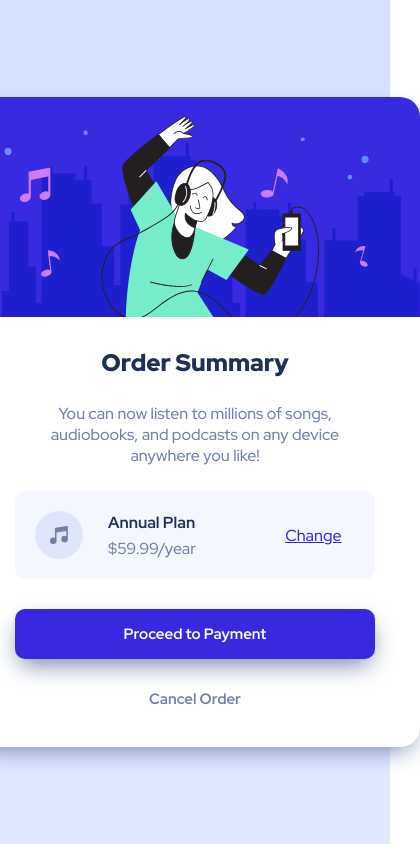
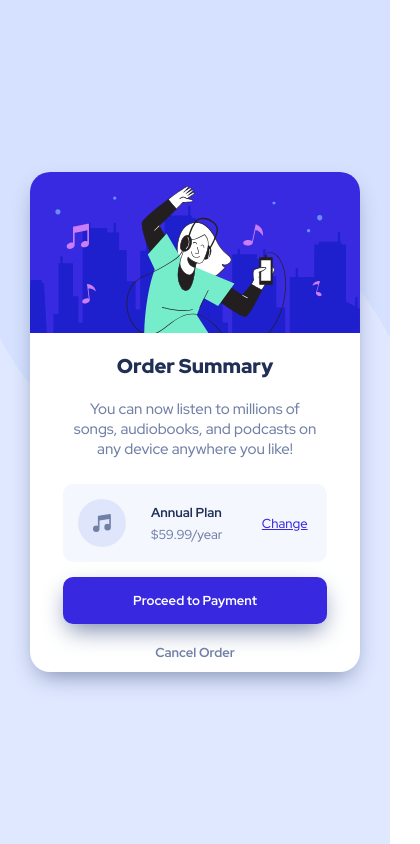
Before and after one commit to alanafbm/order-summary-component-main, a plain HTML site: page index.html in a window 390 px wide. Shown: the whole page, 420 px wide, since content can reach past the window. Drawn offline with Linux system fonts and the light colour scheme.

Commit message:
finished media query

```diff
--- a/index.html
+++ b/index.html
@@ -20,22 +20,22 @@
 <body>
   <div class="wrapper">
     <section class="card">
-      <img src="./images/illustration-hero.svg" alt="illustration-hero">
+      <img class="card-img" src="./images/illustration-hero.svg" alt="illustration-hero">
       <h1 class="card-font">Order Summary</h1>
-      <p class="card-text"> You can now listen to millions of songs, audiobooks, and podcasts on any
+      <p class="font-size-media card-text"> You can now listen to millions of songs, audiobooks, and podcasts on any
         device anywhere you like!</p>
       <div class="card-subscription">
-        <img class="card-subscription-image" src="./images/icon-music.svg" alt="icon-music">
+        <img class="card-subscription-icon" src="./images/icon-music.svg" alt="icon-music">
         <div>
-          <h2 class="card-subscription-h2">Annual Plan</h2>
-          <p class="card-subscription-p">$59.99/year</p>
+          <h2 class="font-size-media card-subscription-h2">Annual Plan</h2>
+          <p class="font-size-media card-subscription-p">$59.99/year</p>
         </div>
-        <a href="" class="card-subscription-change">Change</a>
+        <a href="" class="font-size-media card-subscription-change">Change</a>
         </div>
       <button class="card-button-payment">
-        <h3>Proceed to Payment</h3>
+        <h3 class="font-size-media">Proceed to Payment</h3>
       </button>
-    <a href="" class="card-button-cancel">Cancel Order</a>
+    <a href="" class="font-size-media card-button-cancel">Cancel Order</a>
     </section>
   </div>
 
--- a/style.css
+++ b/style.css
@@ -38,7 +38,7 @@
     box-shadow: var(--clr-desaturated-blue) 0px 10px 25px -8px;
 }
 
-img {
+.card-img {
     border-radius: 20px 20px 0 0;
 }
 
@@ -66,7 +66,7 @@ img {
     padding:20px;
 }
 
-.card-subscription-image {
+.card-subscription-icon {
     padding-right: 25px;
 }
 
@@ -100,12 +100,53 @@ img {
 
 h3 {
     color: white;
-    font-size: 15px;
+    font-size: 16px;
 }
 
 .card-button-cancel {
   color: var(--clr-desaturated-blue);
   text-decoration: none;
   font-weight: 700;
-  font-size: 15px;
+  font-size: 16px;
 }
+
+@media (max-width:768px)  {
+    .wrapper .card {
+        width: 330px;
+        height: 500px;
+
+    }
+    .wrapper .card-img {
+        width: 330px;
+        height: 250px;
+    }
+    .font-size-media {
+        font-size: 13px;
+    }
+    .card-font {
+        margin: 15px;
+        font-size: 20px;
+        padding: 5px 0px;
+    }
+    .card-text {
+        padding: 0px 40px;
+        font-size: 15px;
+    }
+    .card-subscription {
+        padding:15px;
+    }
+    .card-subscription-h2 {
+        padding: 0 10px 5px 0;
+    }
+    .card-subscription-change {
+        margin-left: 30px;
+    }
+    .card-button-payment {
+        margin: 15px 20px 10px 20px;
+    }
+    .card-button-cancel {
+        margin: 10px 0px 20px 0px;
+
+    }
+
+}
```
